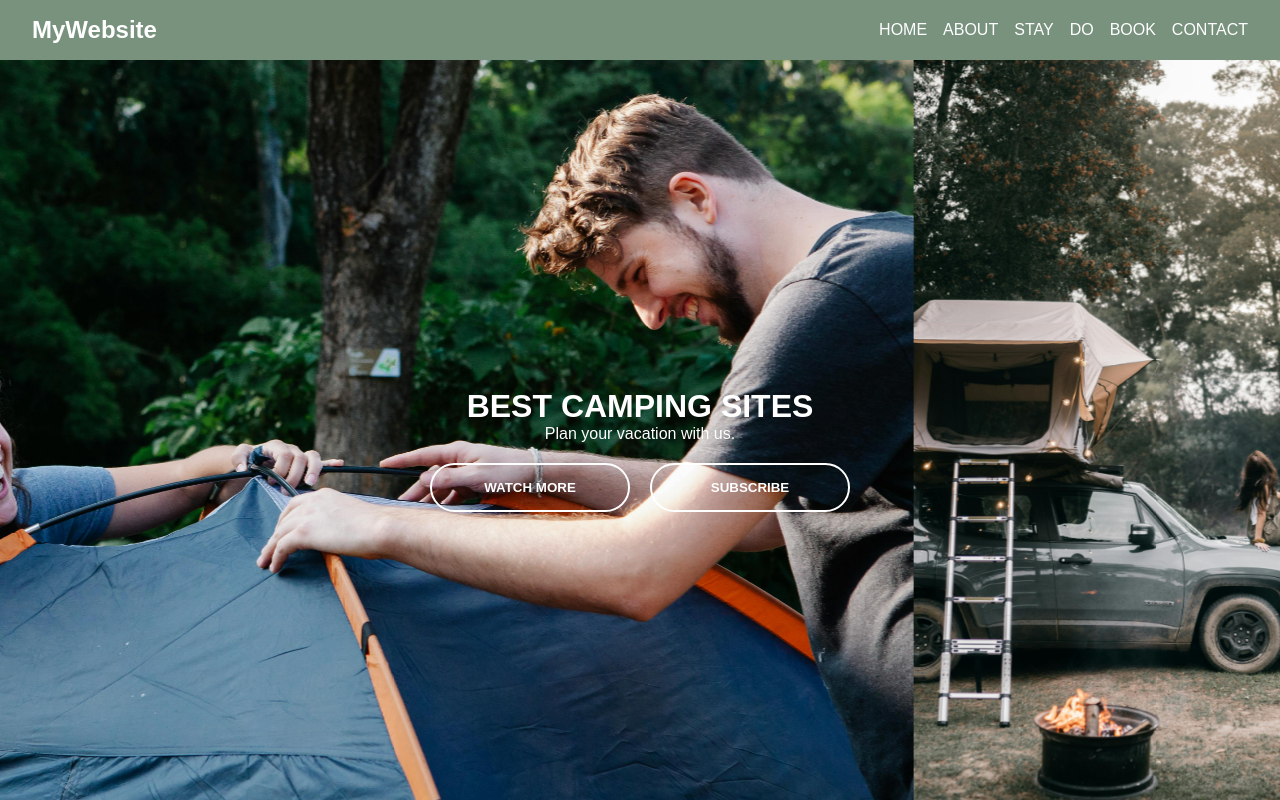
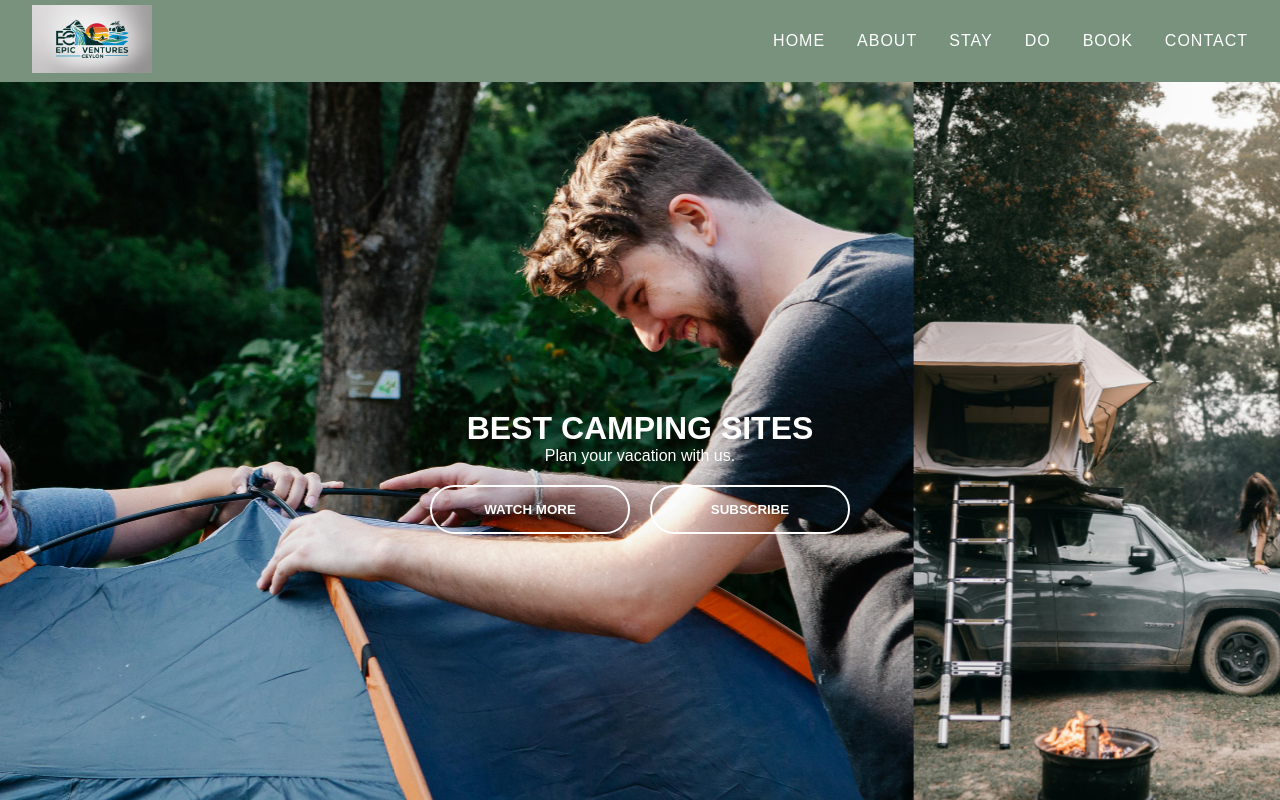
Before and after one commit to hansadisr/GUI_Project, a React (Create React App) app: page / in a window 1280 px wide. Shown: the top 800 px of the page. Built offline with nearby package versions, Linux system fonts and the light colour scheme.

Commit message:
make the changes in navbar

```diff
--- a/src/components/Navbar.css
+++ b/src/components/Navbar.css
@@ -3,24 +3,29 @@
     display: flex;
     justify-content: space-between;
     align-items: center;
-    padding: 1rem 2rem;
+    padding: 5px 2rem;
     background-color: #78927e;
     color: white;
+    position: relative;
+    z-index: 10;
 }
 
-.navbar-logo {
-    font-size: 1.5rem;
-    font-weight: bold;
+.navbar-logo img {
+    width: 120px;
 }
+
 
 .navbar-links {
     list-style: none;
     display: flex;
-    gap: 1rem;
+    transition: all 0.3s ease-in-out;
+    gap: 2rem;
 }
 
 .navbar-links li {
     text-transform: uppercase;
+    font-family: Raleway;
+    letter-spacing: 1px;
 }
 
 .navbar-links a {
@@ -30,5 +35,5 @@
 }
 
 .navbar-links a:hover {
-    color: #ff9800;
+    color: #063231;
 }
--- a/src/components/Navbar.js
+++ b/src/components/Navbar.js
@@ -1,14 +1,18 @@
 import React from 'react'
 import './Navbar.css'
-import logo from'../Images/logo.jpg'
+
 import { Link } from 'react-router-dom'
+import logo from '../Images/LOGO.png'
 
 export default function Navbar() {
   return (
 
 
 <nav className="navbar">
-    <div className="navbar-logo">MyWebsite</div>
+    <div className="navbar-logo">
+    <img src={logo} alt="Logo" />
+
+    </div>
     <ul className="navbar-links">
         <li><Link to="/">Home</Link></li>
         <li><Link to="/About">About</Link></li>
```
